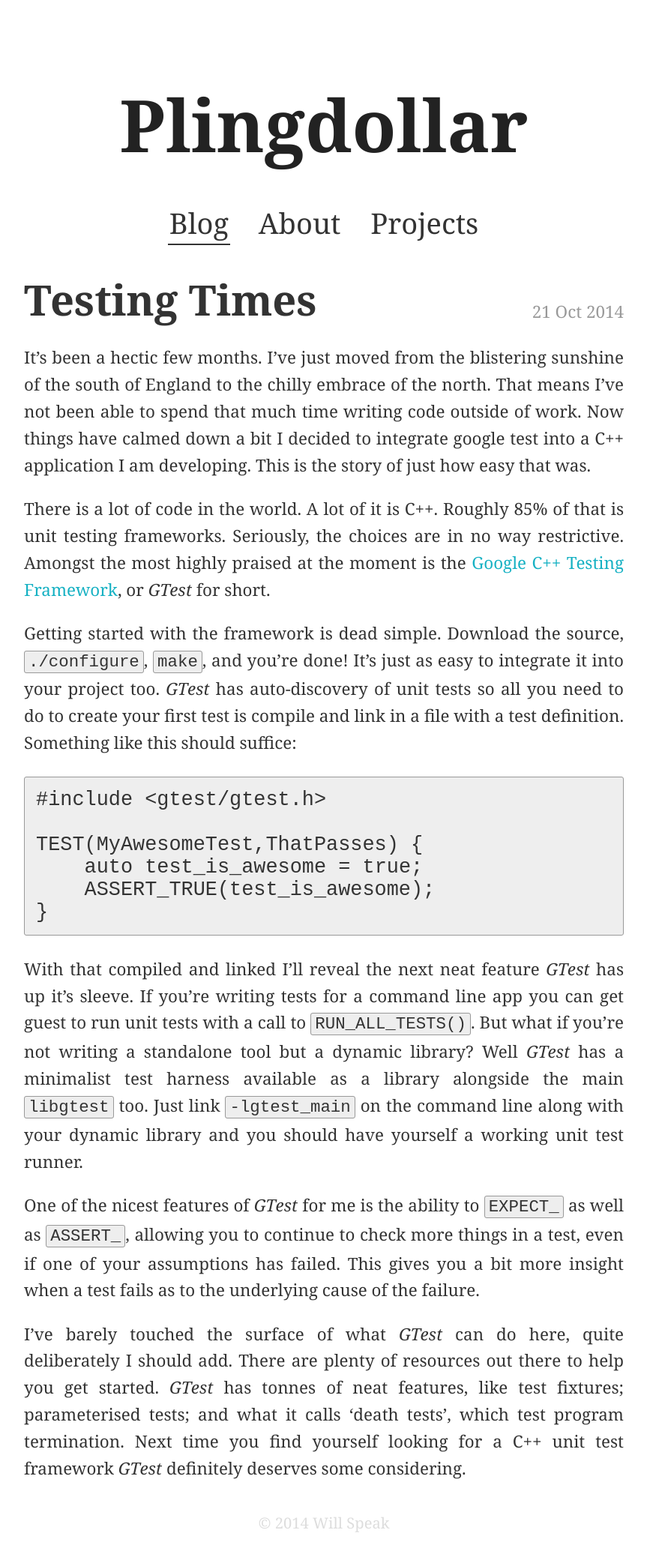
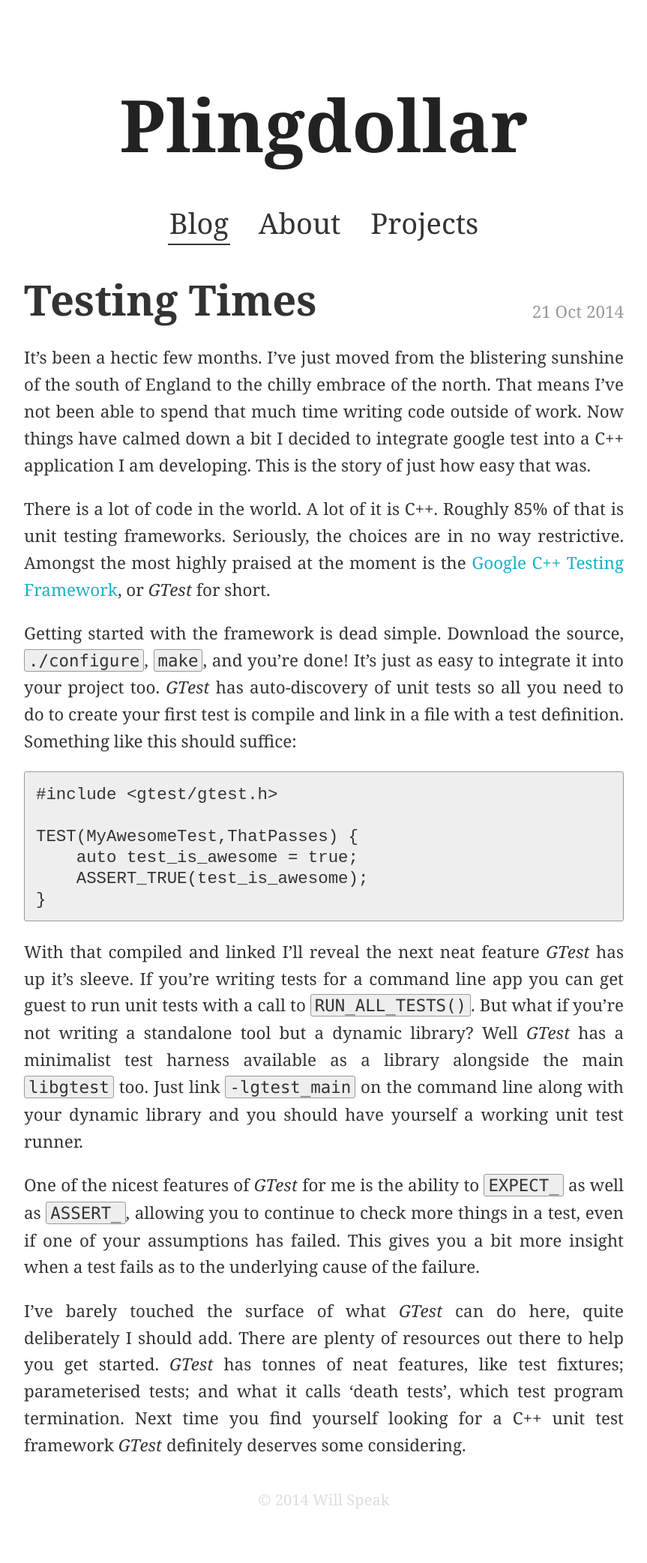
Before and after one commit to iwillspeak/iwillspeak.github.io, a Jekyll site: the page built from _posts/2014-10-21-testing-times.md, in a window 1280 px wide. Shown: the whole page at 75% size, without its empty margins (208-1071 px from the left). Built offline with Jekyll 4.4.1, drawn with Linux system fonts in a browser that asks for light colours; after the commit the page ends 2054 px from its top, so only the background shows below that.

Commit message:
Tweak Code Styling
fix the font family for code sections and stop the code blocks being quite so large.., :-)

```diff
--- a/css/common.css
+++ b/css/common.css
@@ -150,17 +150,16 @@ pre, p code {
 	background: #EEE none;
 	border-radius: 3px;
 	border: 1px solid #999;
-	font: Melno, Monaco, Consolas, Monospace;
+	font-family: Melno, Monaco, Consolas, Monospace;
 	color: #333;
 }
 
-p code {
+p > code {
 	display: inline;
 	padding: 1px 5px;
 }
 
 pre {
-	font-size: 1.2em;
 	display: block;
 	padding: 15px;
 }
```
